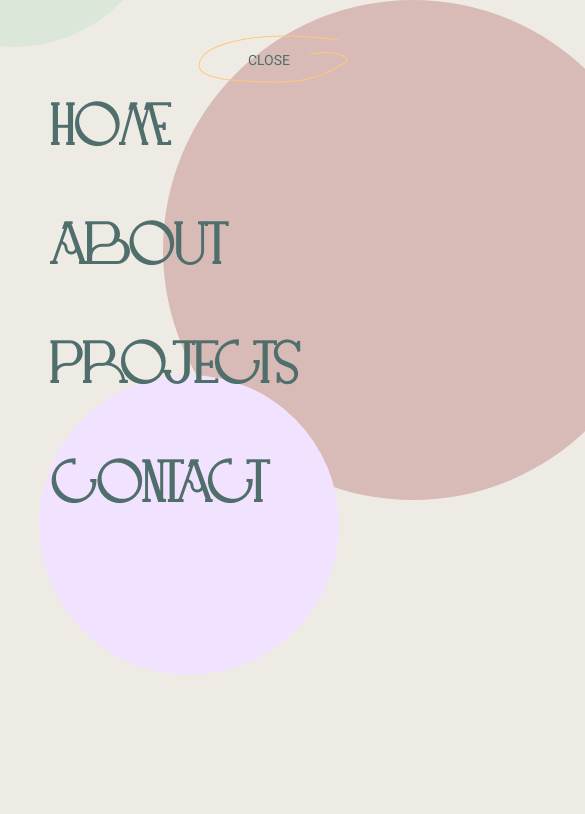
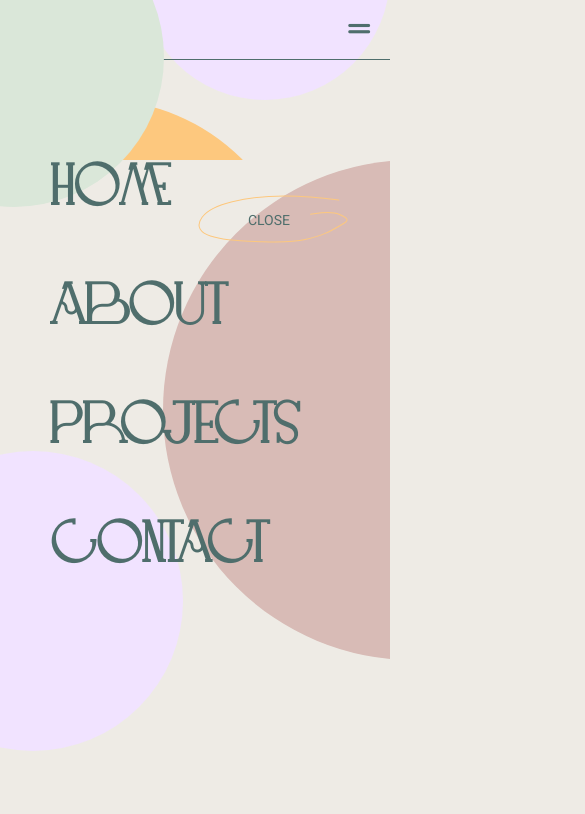
Before and after one commit to lindacolumbus/LindaColumbusPortfolio, a plain HTML site: page index.html in a window 390 px wide. Both pictures are taken after a click on the icon 359 px from the left and 29 px from the top of the page. Shown: the top 814 px of the page, 585 px wide, since content can reach past the window. Drawn offline with nearby package versions, Linux system fonts and the light colour scheme; files that its build step writes are made by us from their sources.

Commit message:
working on debugging nav for iOS

```diff
--- a/styles/sass/layout/_header.scss
+++ b/styles/sass/layout/_header.scss
@@ -31,7 +31,7 @@
     display: block;
     height: 100vh;
     width: 100vw;
-    position: absolute;
+    position: relative;
     top: 0;
     left: 0;
     z-index: 500;
@@ -126,20 +126,22 @@
         }
         .smallDisplay {
             width: 100%;
-            display: flex;
+            display: grid;
             justify-content: end;
             margin: auto 0;
         }
         ul {
             display: grid;
             grid-template-columns: 1fr 1fr;
-            li:nth-of-type(3)::after {
+        }
+    }
+    .visible ul {
+        li:nth-of-type(3)::after {
             right: -25%;
-            }
-            li:last-of-type::after {
-                bottom: 30%;
-                left: -30%;
-            }
+        }
+        li:last-of-type::after {
+            bottom: 30%;
+            left: -30%;
         }
     }
 }
```
